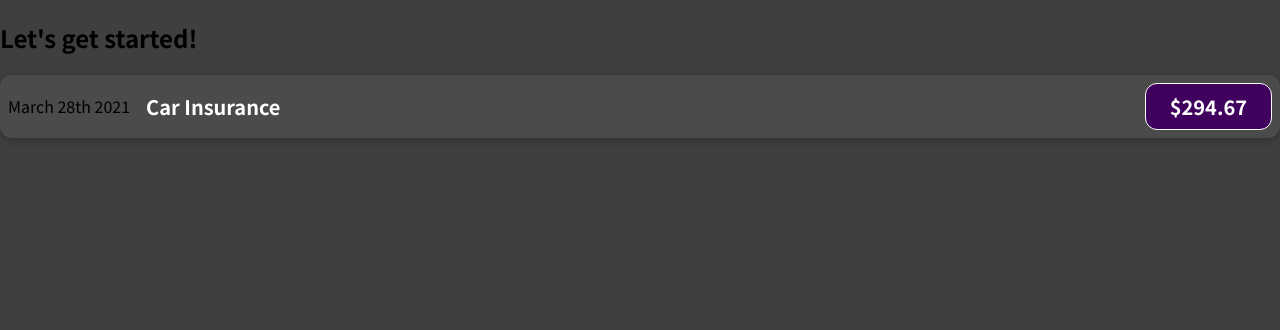
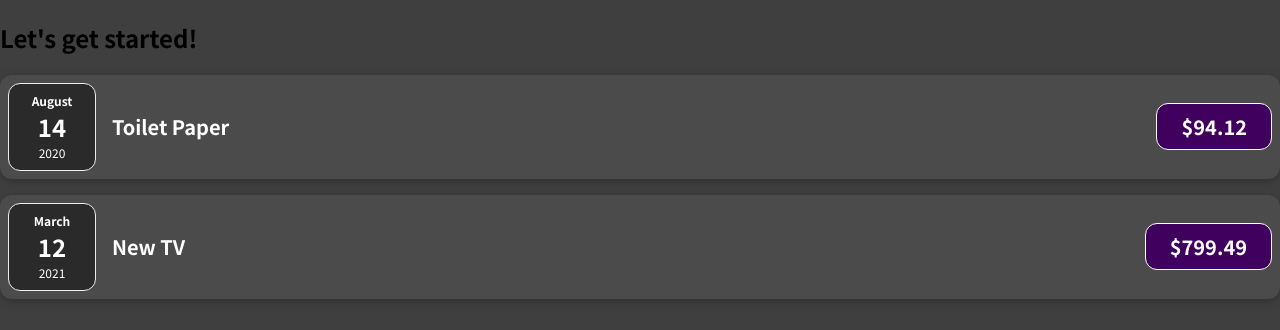
Before and after one commit to mm-hstefanova/reactjs-the-complete-guide-learning, a JavaScript app in the folder personal-budget-tool/: page / in a window 1280 px wide. Shown: the top 330 px of the page. Built offline with nearby package versions, Linux system fonts and the light colour scheme.

Commit message:
added components with dynamic data and basic styles

```diff
--- a/personal-budget-tool/src/App.js
+++ b/personal-budget-tool/src/App.js
@@ -1,10 +1,41 @@
 import ExpenseItem from './components/ExpenseItem';
 
 function App() {
+  const expenses = [
+    {
+      id: 'e1',
+      title: 'Toilet Paper',
+      amount: 94.12,
+      date: new Date(2020, 7, 14),
+    },
+    { id: 'e2', title: 'New TV', amount: 799.49, date: new Date(2021, 2, 12) },
+    {
+      id: 'e3',
+      title: 'Car Insurance',
+      amount: 294.67,
+      date: new Date(2021, 2, 28),
+    },
+    {
+      id: 'e4',
+      title: 'New Desk (Wooden)',
+      amount: 450,
+      date: new Date(2021, 5, 12),
+    },
+  ];
+
   return (
     <div>
       <h2>Let's get started!</h2>
-      <ExpenseItem />
+      <ExpenseItem
+        title={expenses[0].title}
+        amount={expenses[0].amount}
+        date={expenses[0].date}
+      />
+      <ExpenseItem
+        title={expenses[1].title}
+        amount={expenses[1].amount}
+        date={expenses[1].date}
+      />
     </div>
   );
 }
--- /dev/null
+++ b/personal-budget-tool/src/components/ExpenseDate.css
@@ -0,0 +1,26 @@
+.expense-date {
+  display: flex;
+  flex-direction: column;
+  width: 5.5rem;
+  height: 5.5rem;
+  border: 1px solid #ececec;
+  background-color: #2a2a2a;
+  color: white;
+  border-radius: 12px;
+  align-items: center;
+  justify-content: center;
+}
+
+.expense-date__month {
+  font-size: 0.75rem;
+  font-weight: bold;
+}
+
+.expense-date__year {
+  font-size: 0.75rem;
+}
+
+.expense-date__day {
+  font-size: 1.5rem;
+  font-weight: bold;
+}
--- /dev/null
+++ b/personal-budget-tool/src/components/ExpenseDate.js
@@ -0,0 +1,17 @@
+import './ExpenseDate.css';
+
+function ExpenseDate(props) {
+  const month = props.date.toLocaleString('en-US', { month: 'long' });
+  const day = props.date.toLocaleString('en-US', { day: '2-digit' });
+  const year = props.date.toLocaleString('en-US', { year: 'numeric' });
+
+  return (
+    <div className='expense-date'>
+      <div className='expense-date__month'>{month}</div>
+      <div className='expense-date__day'>{day}</div>
+      <div className='expense-date__year'>{year}</div>
+    </div>
+  );
+}
+
+export default ExpenseDate;
--- a/personal-budget-tool/src/components/ExpenseItem.js
+++ b/personal-budget-tool/src/components/ExpenseItem.js
@@ -1,13 +1,15 @@
 //load the css for the component
 import './ExpenseItem.css';
+import ExpenseDate from './ExpenseDate';
 
-function ExpenseItem() {
+function ExpenseItem(props) {
   return (
     <div className='expense-item'>
-      <div>March 28th 2021</div>
+      <ExpenseDate date={props.date} />
+
       <div className='expense-item__description'>
-        <h2>Car Insurance</h2>
-        <div className='expense-item__price'>$294.67</div>
+        <h2>{props.title}</h2>
+        <div className='expense-item__price'>${props.amount}</div>
       </div>
     </div>
   );
```
